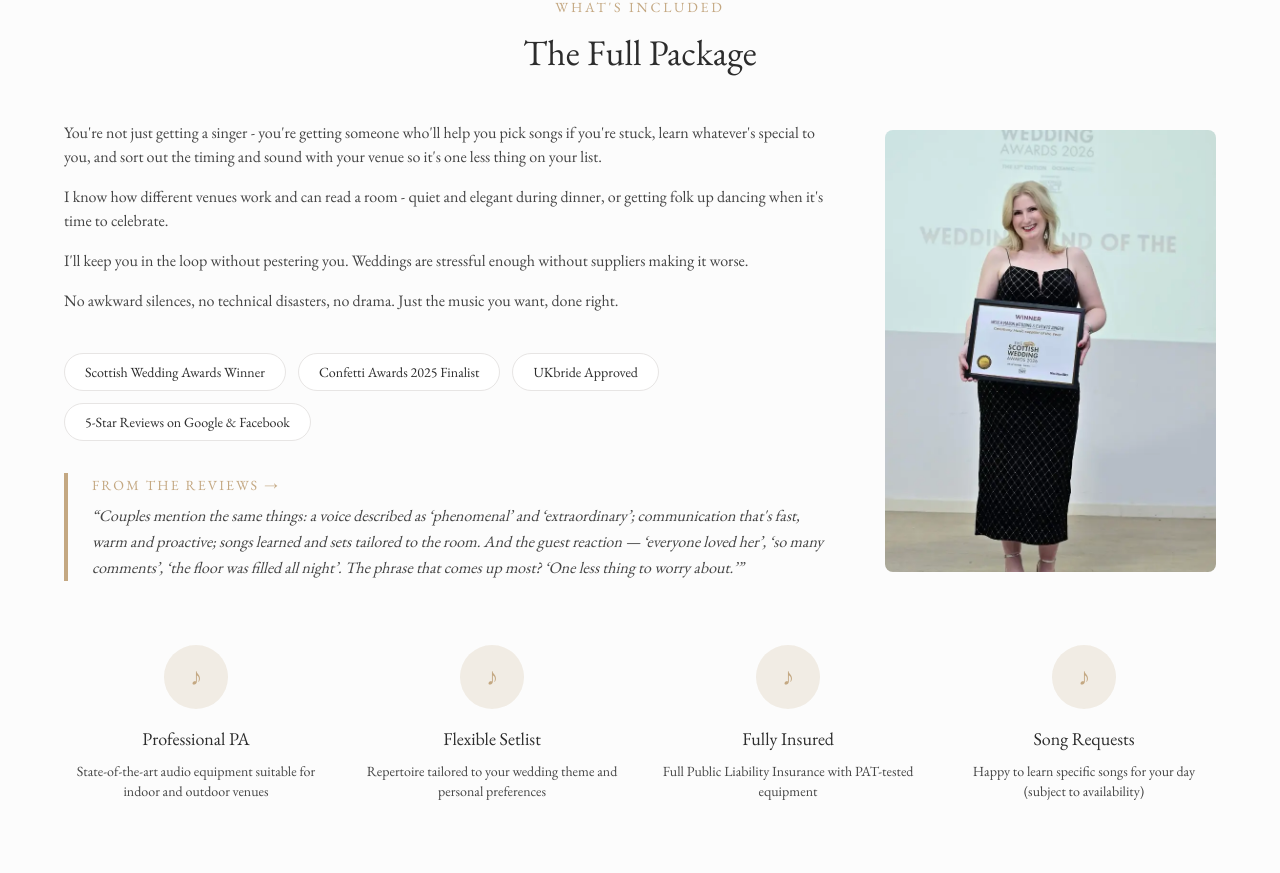
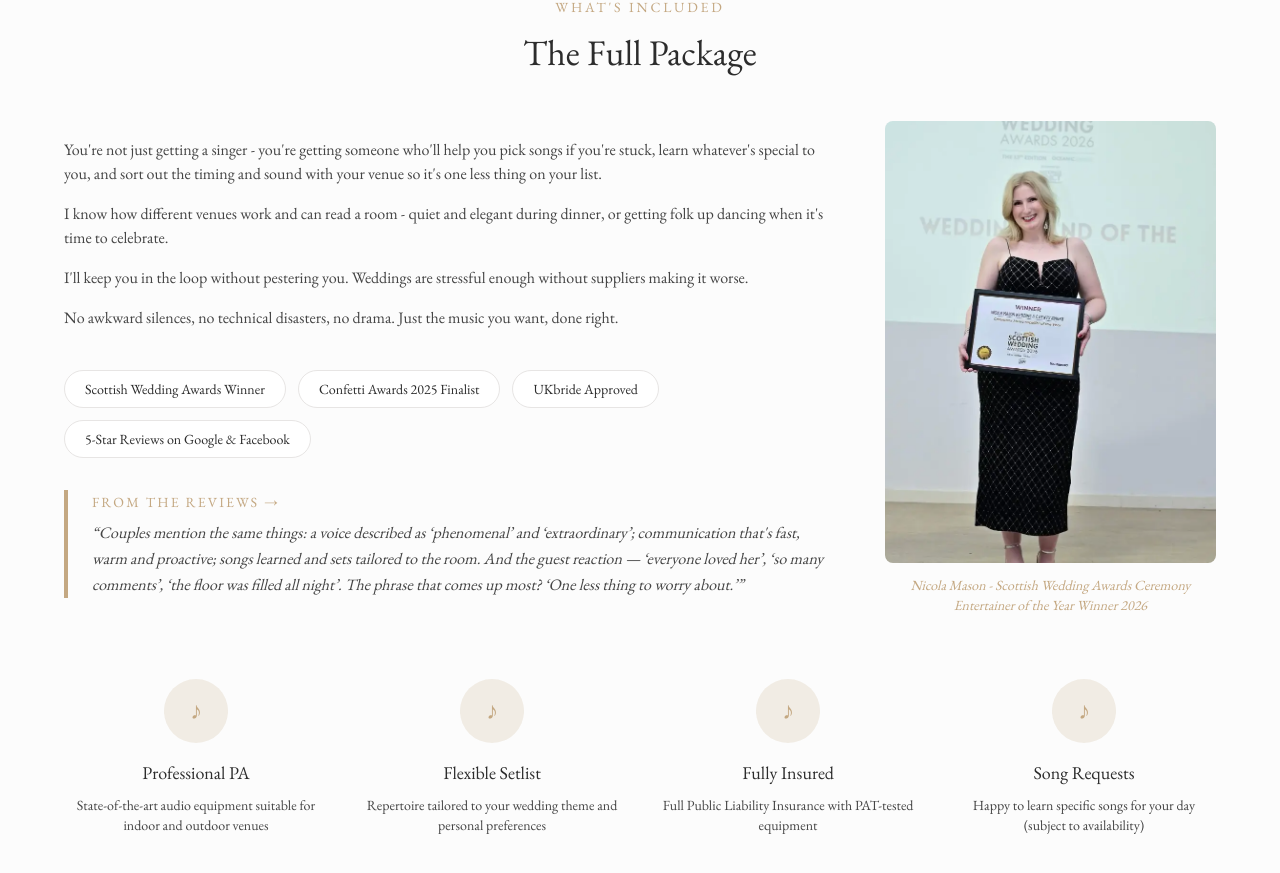
Before and after one commit to jsuth79/wedding-singer, a Next.js app: page /weddings in a window 1280 px wide. Shown: the part 3859-4732 px from the top of the page. Built offline with nearby package versions, Linux system fonts and the light colour scheme.

Commit message:
Update page.tsx

```diff
--- a/src/app/weddings/page.tsx
+++ b/src/app/weddings/page.tsx
@@ -467,6 +467,7 @@ export default function WeddingsPage() {
             </div>
 
             {/* Image column */}
+            <div>
               <div className="relative aspect-[3/4] rounded-lg overflow-hidden">
                 <Image
                   src="/images/nicola-mason-full-package-p.webp"
@@ -474,6 +475,10 @@ export default function WeddingsPage() {
                   fill
                   className="object-cover"
                 />
+              </div>
+              <p className="text-sm text-[#C4A882] italic text-center mt-3">
+                Nicola Mason - Scottish Wedding Awards Ceremony Entertainer of the Year Winner 2026
+              </p>
             </div>
           </div>
 
```
Lines whose indentation alone changed are shown as unchanged.
